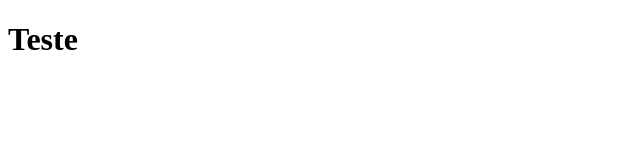
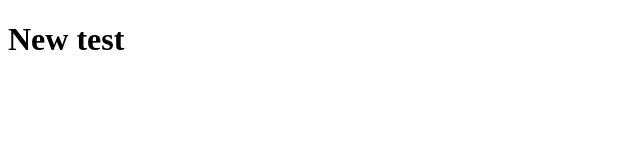
Before and after one commit to Srbentu/tab, a Next.js app: page / in a window 1280 px wide. Shown: the top 160 px of the page, without its empty margins (0-640 px from the left). Built offline with nearby package versions, Linux system fonts and the light colour scheme.

Commit message:
update Home component to display a new test message

```diff
--- a/pages/index.js
+++ b/pages/index.js
@@ -1,5 +1,5 @@
 function Home() {
-  return <h1>Teste</h1>;
+  return <h1>New test</h1>;
 }
 
 export default Home;
```
